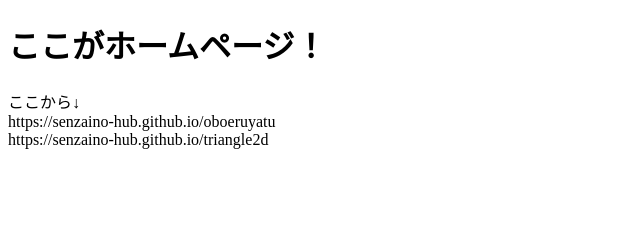
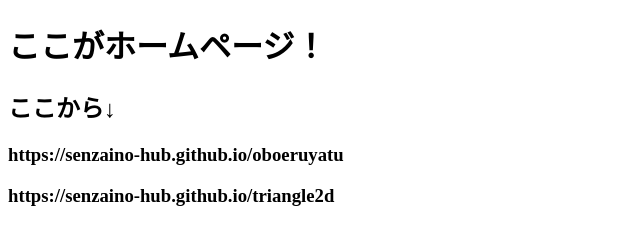
Before and after one commit to senzaino-hub/senzaino-hub.github.io, a plain HTML site: page index.html in a window 1280 px wide. Shown: the whole page, without its empty margins (0-640 px from the left). Drawn offline with Linux system fonts and the light colour scheme.

Commit message:
index.html

```diff
--- a/index.html
+++ b/index.html
@@ -6,8 +6,8 @@
   </head>
 	<body>
 	  <h1 id="a">ここがホームページ！</h1>
-	  <div>ここから↓</div>
-	  <div>https://senzaino-hub.github.io/oboeruyatu</div>
-	  <div>https://senzaino-hub.github.io/triangle2d</div>
+	  <h2>ここから↓</h2>
+	  <h3>https://senzaino-hub.github.io/oboeruyatu</h3>
+	  <h3>https://senzaino-hub.github.io/triangle2d</h3>
 	</body>
 </html>
```
